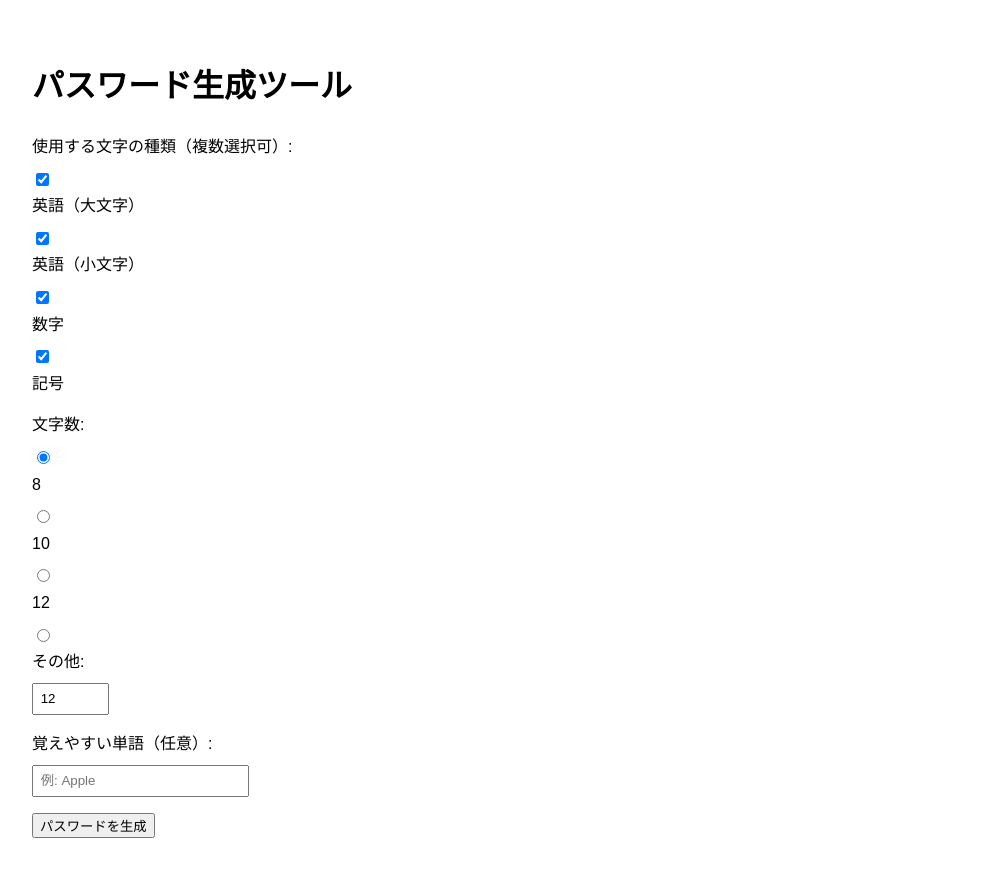
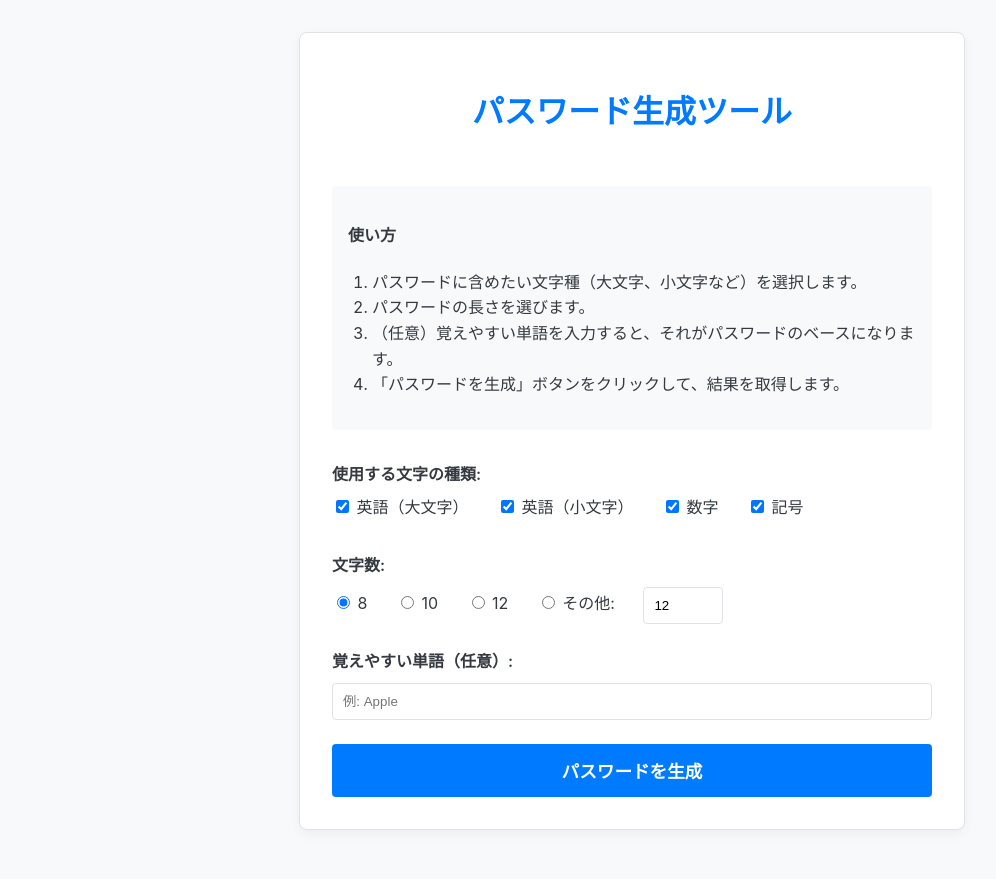
Before and after one commit to TakahiroOnodera/Jules-Test, a Flask app: page / in a window 1280 px wide. Shown: the whole page, without its empty margins (8-1004 px from the left). After the commit the page ends 830 px from the top, so only its background shows below. Run offline with Flask 3, Linux system fonts and the light colour scheme.

Commit message:
feat: パスワード生成ツールを機能改善
あなたからのフィードバックに基づき、以下の3点を修正・改善しました。

1.  **UIデザインのモダン化**:
    CSSを全面的に見直し、コンテナ、配色、タイポグラフィを改善して、より見やすく使いやすいインターフェースにしました。

2.  **使い方の説明を追加**:
    トップページにツールの使い方を説明するセクションを追加し、初めての方でも直感的に利用できるようにしました。

3.  **パスワード生成ロジックを強化**:
    生成プロセスに、ランダムな大文字・小文字の変換処理を追加しました。これにより、特にキーワードをベースにした際のパスワードの強度が向上しました。

```diff
--- a/app.py
+++ b/app.py
@@ -76,7 +76,13 @@ def generate_password(char_types, length, base_word):
         password_chars = password_chars[:length]
         app.logger.debug(f"長さを{length}に調整後: {''.join(password_chars)}")
 
-    # 6. パスワードをシャッフル
+    # 6. 大文字・小文字をランダムに変換 (50%の確率)
+    for i, char in enumerate(password_chars):
+        if char.isalpha() and random.random() < 0.5:
+            password_chars[i] = char.swapcase()
+    app.logger.debug(f"大文字小文字変換後: {''.join(password_chars)}")
+
+    # 7. パスワードをシャッフル
     random.shuffle(password_chars)
     final_password = "".join(password_chars)
 
--- a/templates/index.html
+++ b/templates/index.html
@@ -5,19 +5,129 @@
     <meta name="viewport" content="width=device-width, initial-scale=1.0">
     <title>パスワード生成ツール</title>
     <style>
-        body { font-family: sans-serif; line-height: 1.6; padding: 2em; }
-        .form-group { margin-bottom: 1em; }
-        label { display: block; margin-bottom: 0.5em; }
-        input[type="text"], input[type="number"] { padding: 0.5em; width: 200px; }
-        .result { margin-top: 1.5em; padding: 1em; background-color: #f0f0f0; border: 1px solid #ccc; }
+        :root {
+            --primary-color: #007bff;
+            --secondary-color: #6c757d;
+            --background-color: #f8f9fa;
+            --text-color: #343a40;
+            --container-bg: #ffffff;
+            --border-color: #dee2e6;
+            --success-color: #28a745;
+        }
+
+        body {
+            font-family: -apple-system, BlinkMacSystemFont, "Segoe UI", Roboto, "Helvetica Neue", Arial, sans-serif;
+            line-height: 1.6;
+            background-color: var(--background-color);
+            color: var(--text-color);
+            margin: 0;
+            padding: 2em;
+            display: flex;
+            justify-content: center;
+            align-items: flex-start;
+            min-height: 100vh;
+        }
+
+        .container {
+            width: 100%;
+            max-width: 600px;
+            background-color: var(--container-bg);
+            padding: 2em;
+            border-radius: 8px;
+            box-shadow: 0 4px 12px rgba(0, 0, 0, 0.05);
+            border: 1px solid var(--border-color);
+        }
+
+        h1 {
+            color: var(--primary-color);
+            text-align: center;
+            margin-bottom: 1.5em;
+        }
+
+        .form-group {
+            margin-bottom: 1.5em;
+        }
+
+        label {
+            display: block;
+            font-weight: 600;
+            margin-bottom: 0.5em;
+        }
+
+        .checkbox-group label, .radio-group label {
+            display: inline-block;
+            font-weight: normal;
+            margin-right: 1.5em;
+        }
+
+        input[type="text"], input[type="number"] {
+            width: 100%;
+            padding: 0.75em;
+            border: 1px solid var(--border-color);
+            border-radius: 4px;
+            box-sizing: border-box;
+            transition: border-color 0.2s;
+        }
+
+        input[type="text"]:focus, input[type="number"]:focus {
+            outline: none;
+            border-color: var(--primary-color);
+            box-shadow: 0 0 0 2px rgba(0, 123, 255, 0.25);
+        }
+
+        button[type="submit"] {
+            width: 100%;
+            padding: 0.8em;
+            background-color: var(--primary-color);
+            color: white;
+            border: none;
+            border-radius: 4px;
+            font-size: 1.1em;
+            font-weight: bold;
+            cursor: pointer;
+            transition: background-color 0.2s;
+        }
+
+        button[type="submit"]:hover {
+            background-color: #0056b3;
+        }
+
+        .result {
+            margin-top: 2em;
+            padding: 1.5em;
+            background-color: #e9f5ff;
+            border: 1px solid #b3d7ff;
+            border-radius: 4px;
+            text-align: center;
+        }
+
+        #password-output {
+            font-weight: bold;
+            font-size: 1.5em;
+            color: var(--primary-color);
+            word-wrap: break-word;
+            user-select: all; /* Allow easy copying */
+        }
     </style>
 </head>
 <body>
+    <div class="container">
         <h1>パスワード生成ツール</h1>
+
+        <div class="instructions" style="margin-bottom: 2em; padding: 1em; background-color: #f8f9fa; border-radius: 4px;">
+            <h4>使い方</h4>
+            <ol style="padding-left: 1.5em;">
+                <li>パスワードに含めたい文字種（大文字、小文字など）を選択します。</li>
+                <li>パスワードの長さを選びます。</li>
+                <li>（任意）覚えやすい単語を入力すると、それがパスワードのベースになります。</li>
+                <li>「パスワードを生成」ボタンをクリックして、結果を取得します。</li>
+            </ol>
+        </div>
 
         <form id="password-form">
             <div class="form-group">
-            <label>使用する文字の種類（複数選択可）:</label>
+                <label>使用する文字の種類:</label>
+                <div class="checkbox-group">
                     <input type="checkbox" id="upper" name="char_types" value="upper" checked>
                     <label for="upper">英語（大文字）</label>
                     <input type="checkbox" id="lower" name="char_types" value="lower" checked>
@@ -27,9 +137,11 @@
                     <input type="checkbox" id="symbols" name="char_types" value="symbols" checked>
                     <label for="symbols">記号</label>
                 </div>
+            </div>
 
             <div class="form-group">
                 <label>文字数:</label>
+                <div class="radio-group">
                     <input type="radio" id="len8" name="length_option" value="8" checked>
                     <label for="len8">8</label>
                     <input type="radio" id="len10" name="length_option" value="10">
@@ -38,7 +150,8 @@
                     <label for="len12">12</label>
                     <input type="radio" id="len_other" name="length_option" value="other">
                     <label for="len_other">その他:</label>
-            <input type="number" id="custom_length" name="custom_length" min="4" max="100" value="12" style="width: 60px;">
+                    <input type="number" id="custom_length" name="custom_length" min="4" max="100" value="12" style="width: 80px; display: inline-block; vertical-align: middle;">
+                </div>
             </div>
 
             <div class="form-group">
@@ -51,9 +164,9 @@
 
         <div id="result-container" class="result" style="display: none;">
             <h3>生成されたパスワード:</h3>
-        <p id="password-output" style="font-weight: bold; font-size: 1.2em;"></p>
+            <p id="password-output"></p>
         </div>
-
+    </div>
     <script src="{{ url_for('static', filename='script.js') }}"></script>
 </body>
 </html>
```
Lines whose indentation alone changed are shown as unchanged.
